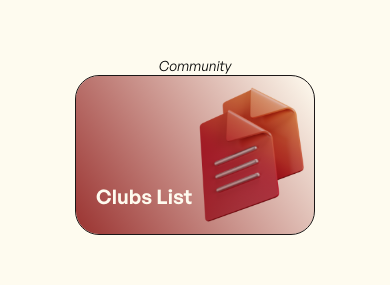
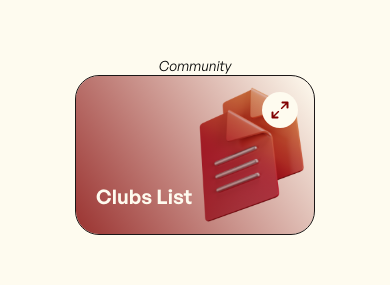
Before and after one commit to Trudeau-SAC/pethsapp-2.0, a React Native app: screen /Community in a window 390 px wide. Shown: the part 252-537 px from the top of the page. Built offline with nearby package versions, Linux system fonts and the light colour scheme.

Commit message:
Add maximize button to Card component

```diff
--- a/components/RectangleCard.js
+++ b/components/RectangleCard.js
@@ -1,4 +1,10 @@
-import { View, Text, StyleSheet, TouchableOpacity, Image } from 'react-native';
+import {
+  View,
+  Text,
+  StyleSheet,
+  Image,
+  TouchableHighlight,
+} from 'react-native';
 import { useTheme } from '@react-navigation/native';
 import { LinearGradient } from 'expo-linear-gradient';
 import { useNavigation } from '@react-navigation/native';
@@ -36,24 +42,38 @@ const RectangleCard = (props) => {
       fontWeight: theme.textVariants.heading6.fontWeight,
       fontSize: theme.textVariants.heading6.fontSize,
     },
-    image: {
+    graphic: {
       resizeMode: 'contain',
       height: '100%',
       width: 144,
       position: 'absolute',
       right: 0,
     },
+    icon: {
+      resizeMode: 'contain',
+      width: '100%',
+      height: '100%',
+    },
+    button: {
+      position: 'absolute',
+      width: 36,
+      height: 36,
+      right: 16,
+      top: 16,
+      borderRadius: '50%',
+      backgroundColor: theme.colors.onPrimary,
+      padding: 8,
+    },
   });
 
   return (
-    <TouchableOpacity
+    <View
       style={styles.container}
       onPress={() => navigation.navigate(props.navigateTo)}
       underlayColor={theme.colors.onPrimary}
     >
-      <View style={styles.background}>
       {props.imageSource && (
-          <Image source={props.imageSource} style={styles.image} />
+        <Image source={props.imageSource} style={styles.graphic} />
       )}
       <LinearGradient
         style={styles.background}
@@ -70,8 +90,17 @@ const RectangleCard = (props) => {
           <Text style={styles.subtitle}>{props.subtitle}</Text>
         )}
       </View>
+      <TouchableHighlight
+        style={styles.button}
+        underlayColor={theme.colors.neutral2}
+        onPress={() => navigation.navigate(props.navigateTo)}
+      >
+        <Image
+          style={styles.icon}
+          source={require('../assets/icons/maximize-icon.png')}
+        />
+      </TouchableHighlight>
     </View>
-    </TouchableOpacity>
   );
 };
 
```
Also changed, not shown: assets/icons/maximize-icon.png (added). Lines whose indentation alone changed are shown as unchanged.
